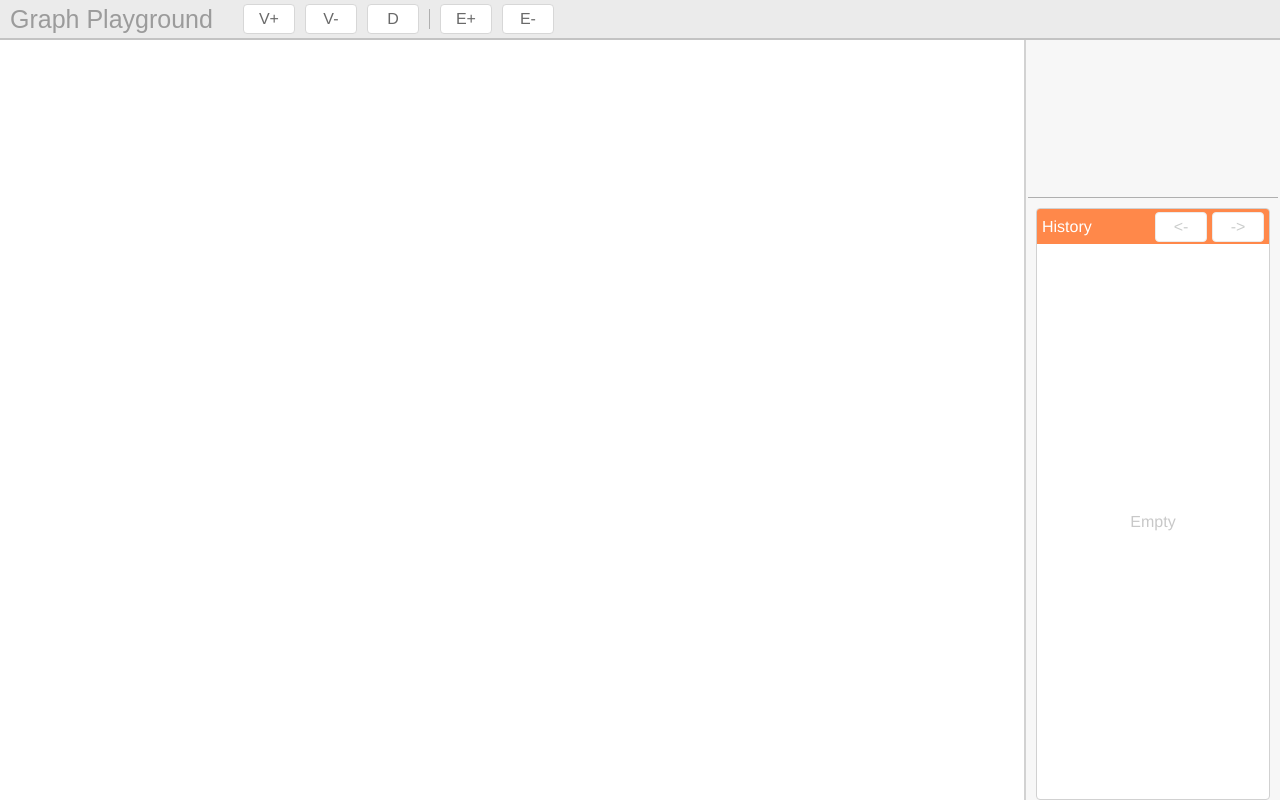
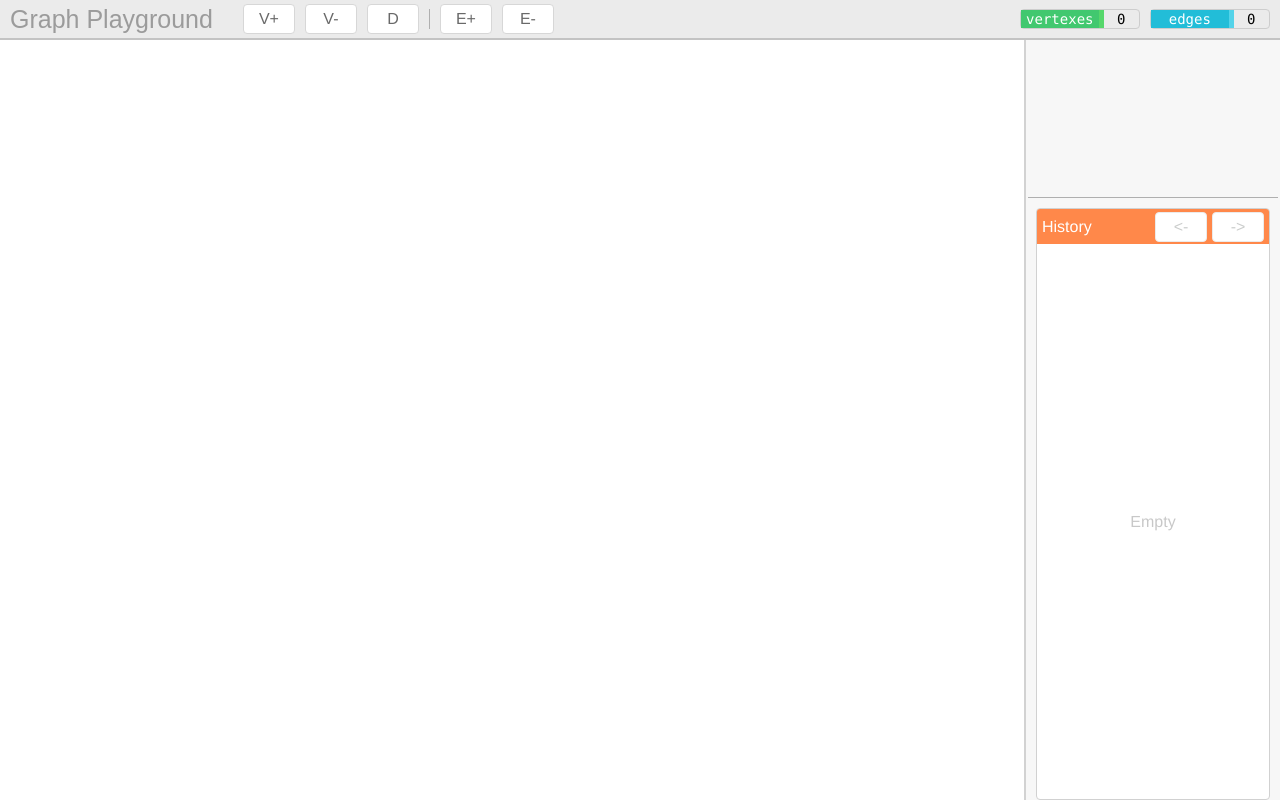
Before and after one commit to borisovdenis-kb/graph-playground, a Vue app: page / in a window 1280 px wide. Built offline with nearby package versions, Linux system fonts and the light colour scheme.

Commit message:
feature(numbered-vertexes): added components for viewing amount of vertexes and edges

```diff
--- /dev/null
+++ b/src/components/AppEntityCounter/AppEntityCounter.vue
@@ -0,0 +1,36 @@
+<template>
+  <div class="app-entity-counter">
+    <div class="app-entity-counter__counter">
+      <div class="app-entity-counter__label app-entity-counter__label--vertexes">
+        vertexes
+      </div>
+      <div class="app-entity-counter__count">{{vertexCount}}</div>
+    </div>
+
+    <div class="app-entity-counter__counter">
+      <div class="app-entity-counter__label app-entity-counter__label--edges">
+        edges
+      </div>
+      <div class="app-entity-counter__count">{{edgeCount}}</div>
+    </div>
+  </div>
+</template>
+
+<script>
+  import './app-entity-counter.css';
+  import {mapGetters} from 'vuex';
+
+  export default {
+    name: "AppEntityCounter",
+    computed: {
+      ...mapGetters('graph', [
+        'vertexCount',
+        'edgeCount'
+      ])
+    }
+  }
+</script>
+
+<style scoped>
+
+</style>
--- /dev/null
+++ b/src/components/AppEntityCounter/app-entity-counter.css
@@ -0,0 +1,41 @@
+.app-entity-counter {
+  display: flex;
+  align-items: center;
+  height: 100%;
+  font-family: Consolas;
+  font-size: 14px;
+}
+
+.app-entity-counter__counter {
+  display: flex;
+  height: 20px;
+  width: 120px;
+  border: 1px solid #cdcdcd;
+  border-radius: 4px;
+  margin-right: 10px;
+}
+
+.app-entity-counter__label {
+  display: flex;
+  justify-content: center;
+  align-items: center;
+  width: 70%;
+  color: #ffffff;
+}
+
+.app-entity-counter__label--vertexes {
+  background-color: #41c86f;
+  border-right: 5px solid #56d76b;
+}
+
+.app-entity-counter__label--edges {
+  background-color: #22bdd8;
+  border-right: 5px solid #54d3e9;
+}
+
+.app-entity-counter__count {
+  display: flex;
+  justify-content: center;
+  align-items: center;
+  width: 30%;
+}
--- a/src/components/AppHeader/AppHeader.vue
+++ b/src/components/AppHeader/AppHeader.vue
@@ -1,8 +1,13 @@
 <template>
   <div class="app-header">
     <div class="app-header__logo">Graph Playground</div>
+
     <div class="app-header__toolbar">
       <app-header-toolbar></app-header-toolbar>
+    </div>
+
+    <div class="app-header__entity-counter">
+      <app-entity-counter></app-entity-counter>
     </div>
   </div>
 </template>
@@ -10,10 +15,11 @@
 <script>
   import './app-header.css';
   import AppHeaderToolbar from "../AppHeaderToolbar/AppHeaderToolbar";
+  import AppEntityCounter from "../AppEntityCounter/AppEntityCounter";
 
   export default {
     name: "appHeader",
-    components: {AppHeaderToolbar}
+    components: {AppEntityCounter, AppHeaderToolbar}
   }
 </script>
 
--- a/src/components/AppHeader/app-header.css
+++ b/src/components/AppHeader/app-header.css
@@ -17,3 +17,7 @@
   font-size: 25px;
   color: #9b9b9b;
 }
+
+.app-header__entity-counter {
+  margin-left: auto;
+}
--- a/src/store/graph/graph.store.js
+++ b/src/store/graph/graph.store.js
@@ -172,6 +172,8 @@ export default {
     },
     adjEdgesByVertex: state => vertexId => {
       return state.edgeList.filter(edge => edge.vertexOneId === vertexId || edge.vertexTwoId === vertexId);
-    }
+    },
+    vertexCount: state => state.vertexList.length,
+    edgeCount: state => state.edgeList.length
   }
 }
```
